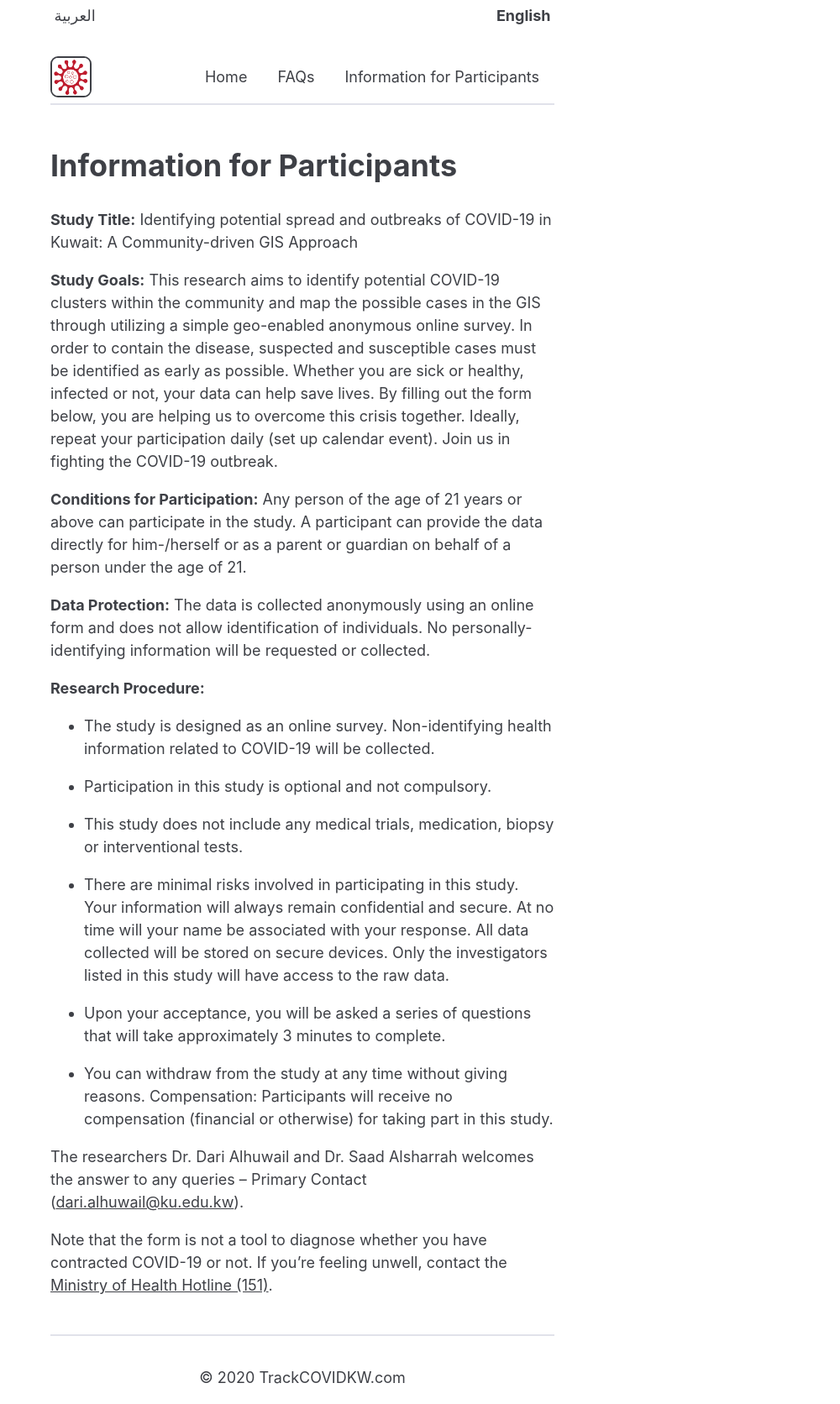
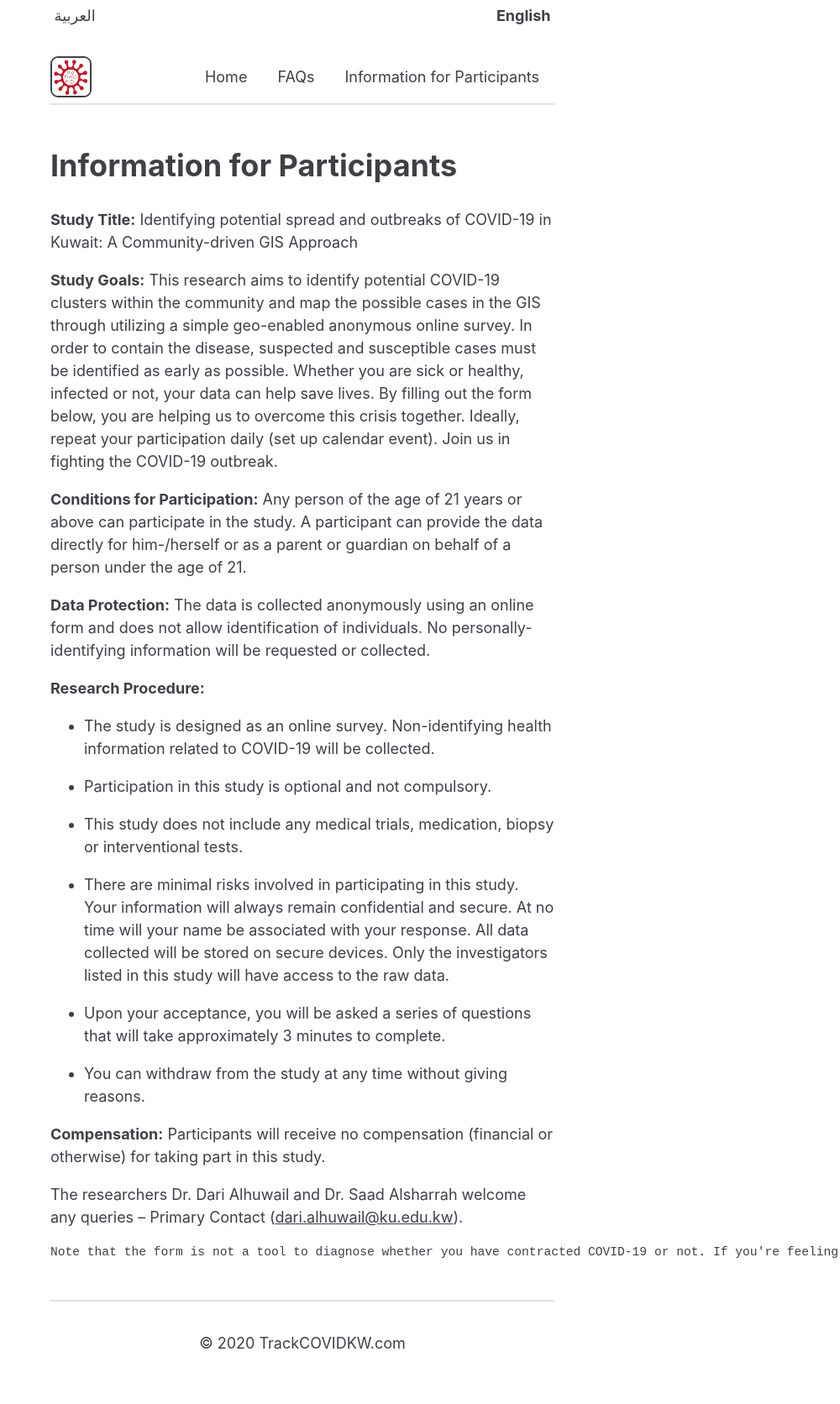
Before and after one commit to coronamapskw/trackcovidkw.org, a Jekyll site: the page built from en/info-for-participants.md, in a window 1280 px wide. Shown: the whole page at 84% size, without its empty margins (280-1280 px from the left). Built offline with Jekyll 4.4.1, drawn with Linux system fonts in a browser that asks for light colours; after the commit the page ends 1631 px from its top, so only the background shows below that.

Commit message:
Update info-for-participants.md
updated the information for participants page with fixes to some formatting

````diff
--- a/en/info-for-participants.md
+++ b/en/info-for-participants.md
@@ -22,8 +22,11 @@
 * There are minimal risks involved in participating in this study. Your information will always remain confidential and secure. At no time will your name be associated with your response. All data collected will be stored on secure devices. Only the investigators listed in this study will have access to the raw data.
 * Upon your acceptance, you will be asked a series of questions that will take approximately 3 minutes to complete.
 * You can withdraw from the study at any time without giving reasons.
-Compensation: Participants will receive no compensation (financial or otherwise) for taking part in this study.
 
-The researchers Dr. Dari Alhuwail  and Dr. Saad Alsharrah welcomes the answer to any queries – Primary Contact ([dari.alhuwail@ku.edu.kw](mailto:dari.alhuwail@ku.edu.kw)).
+**Compensation:** Participants will receive no compensation (financial or otherwise) for taking part in this study.
 
+The researchers Dr. Dari Alhuwail and Dr. Saad Alsharrah welcome any queries – Primary Contact ([dari.alhuwail@ku.edu.kw](mailto:dari.alhuwail@ku.edu.kw)).
+
+```
 Note that the form is not a tool to diagnose whether you have contracted COVID-19 or not. If you're feeling unwell, contact the [Ministry of Health Hotline (151)](tel:151).
+```
````
